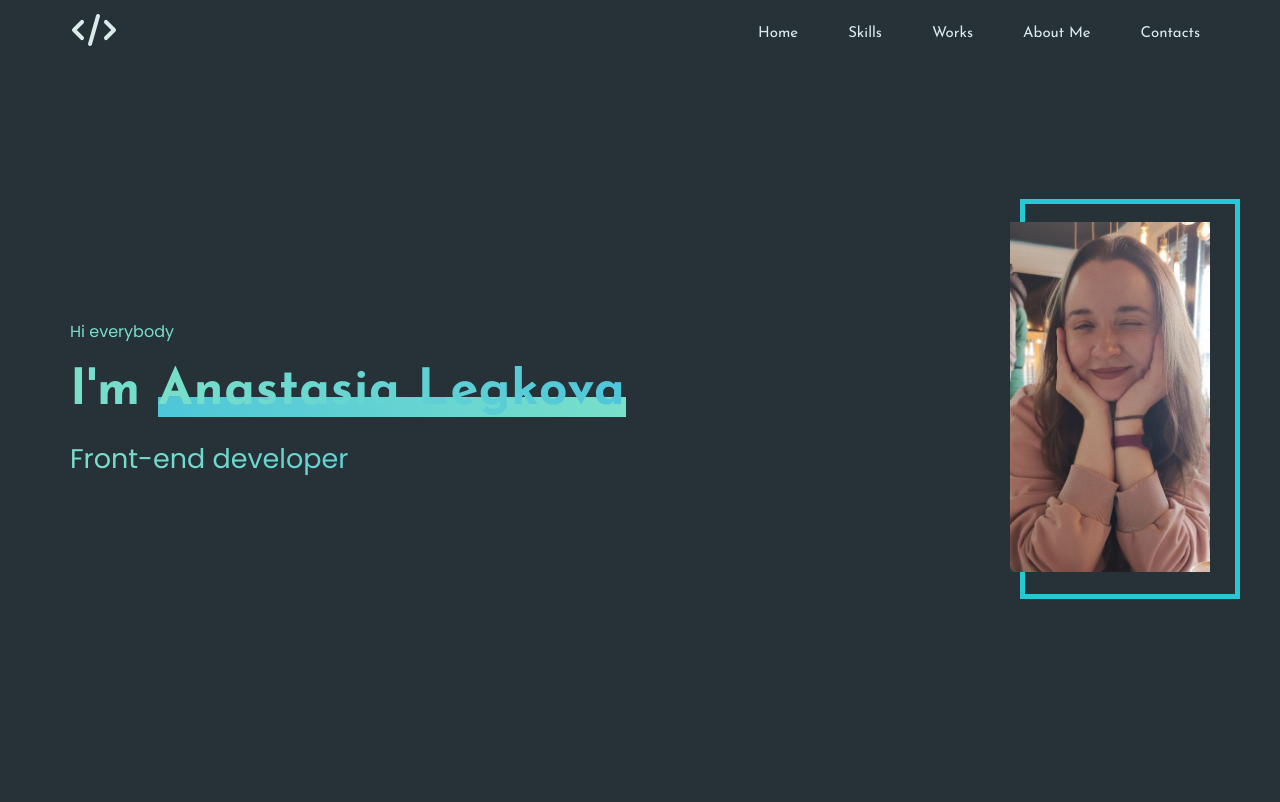
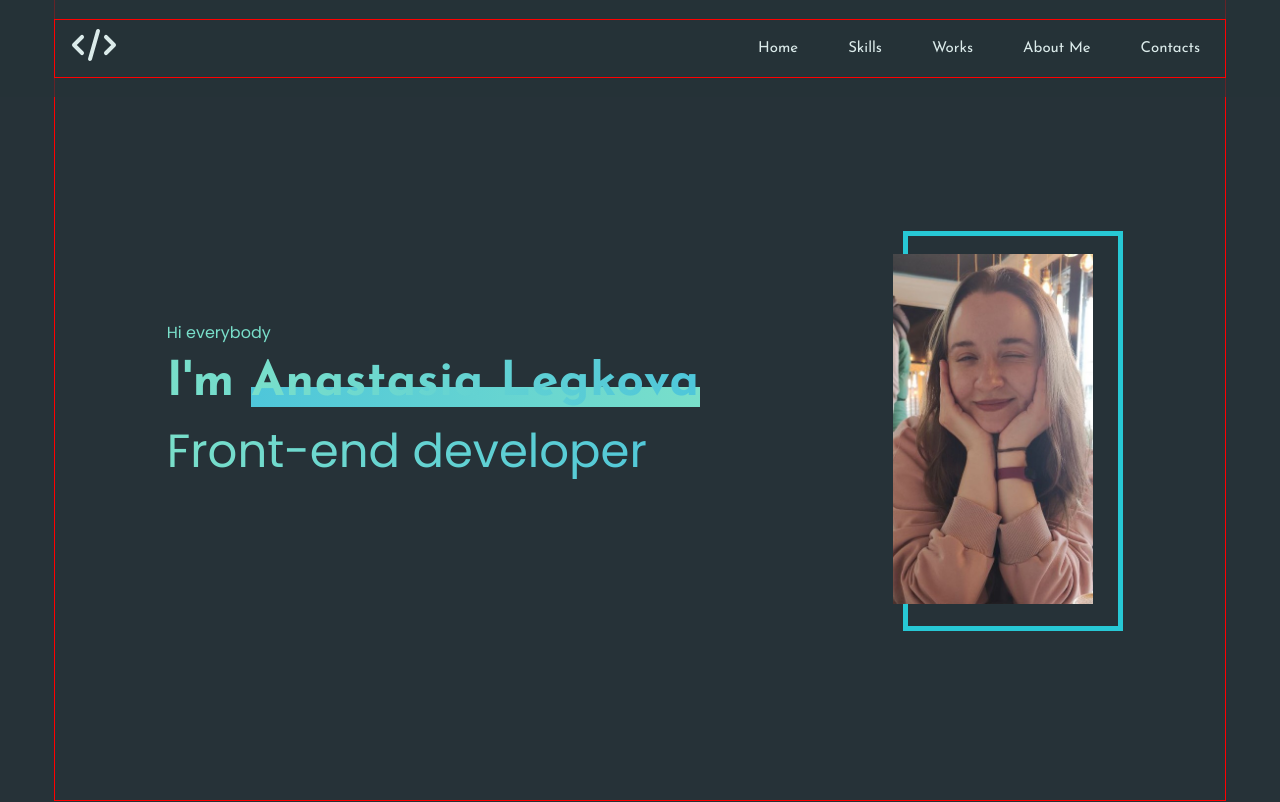
Before and after one commit to legkovaAnastasia/start-project, a React app: page / in a window 1280 px wide. Shown: the top 802 px of the page. Built offline with nearby package versions, Linux system fonts and the light colour scheme.

Commit message:
media-main

```diff
--- a/src/components/Container.ts
+++ b/src/components/Container.ts
@@ -6,4 +6,5 @@ export const Container = styled.div`
     min-height: 100%;
     padding: 0 15px;
     margin: 0 auto;
+    outline: 1px solid red;
 `
--- a/src/layout/header/Header.tsx
+++ b/src/layout/header/Header.tsx
@@ -23,11 +23,11 @@ export const Header = () => {
 };
 
 const StyledHeader = styled.header`
-    background-color: ${theme.colors.primary};
-    padding: 5px 0;
+    background-color: rgba(38, 50, 56, 0.7);
+    padding: 20px 0;
     position: fixed;
     top: 0;
     left: 0;
     right: 0;
-    z-index: 9999;
+    z-index: 999;
 `
--- a/src/layout/sections/main/Main.tsx
+++ b/src/layout/sections/main/Main.tsx
@@ -4,12 +4,13 @@ import photo from '../../../assets/images/photo.jpg'
 import {FlexWrapper} from "../../../components/FlexWrapper";
 import {Container} from "../../../components/Container";
 import {theme} from "../../../styles/Theme";
+import {font} from "../../../styles/Common";
 
 export const Main = () => {
     return (
         <StyledMain>
             <Container>
-                <FlexWrapper align={"center"} justify={"space-between"}>
+                <FlexWrapper align={"center"} justify={"space-around"} wrap={'wrap'}>
                     <div>
                         <SmallText>Hi everybody</SmallText>
                         <Name>I'm <span>Anastasia Legkova</span></Name>
@@ -33,19 +34,19 @@ const Photo = styled.img`
     width: 200px;
     height: 350px;
     object-fit: cover;
+    margin-right: 20px;
 `
 
 const MainTitle = styled.h1`
-    font-weight: 400;
-    font-size: 27px;
+    ${font({
+        weight: 400, Fmax: 50, Fmin:27})}
     background-image: linear-gradient(90deg, #79dfca, #4ec6da);
     color: transparent;
     -webkit-background-clip: text;
 `
 const Name = styled.h2`
-    font-family: 'Josefin Sans', sans-serif;
-    font-weight: 700;
-    font-size: 50px;
+    ${font({
+        family:"'Josefin Sans', sans-serif", weight: 700, Fmax: 50, Fmin:36})}
     letter-spacing: 0.05rem;
     margin: 10px 0;
     background-image: linear-gradient(90deg, #79dfca, #4ec6da);
@@ -53,6 +54,7 @@ const Name = styled.h2`
     -webkit-background-clip: text;
 
     span {
+        white-space: nowrap;
         background-image: linear-gradient(90deg, #79dfca, #4ec6da);
         color: transparent;
         -webkit-background-clip: text;
@@ -71,18 +73,21 @@ const Name = styled.h2`
             z-index: -1;
         }
     }
+
+    @media ${theme.media.mobile} {
+        margin: 15px 0 22px;
+    }
 `
 
 const SmallText = styled.span`
     font-weight: 400;
     font-size: 16px;
     color: ${theme.colors.secondary};
-
 `
 
 const PhotoWrapper = styled.div`
     position: relative;
-
+    margin-top: 65px;
     &::before {
         content: '';
         width: 220px;
--- /dev/null
+++ b/src/styles/Common.ts
@@ -0,0 +1,19 @@
+import {theme} from "./Theme";
+
+type FontProps = {
+    family?: string
+    color?: string
+    weight?: number
+    lineHeight?: number
+    Fmax?:number
+    Fmin?:number
+}
+
+export const font = ({family, color, weight, lineHeight, Fmax, Fmin}: FontProps) => `
+    font-family: ${family || 'Poppins'};
+    font-weight: ${weight || 400};
+    color: ${color || theme.colors.text};
+    line-height: ${lineHeight || 1.2};
+    font-size: calc( (100vw - 360px)/(1440 - 360) * (${Fmax} - ${Fmin}) + ${Fmin}px);
+
+`
```
